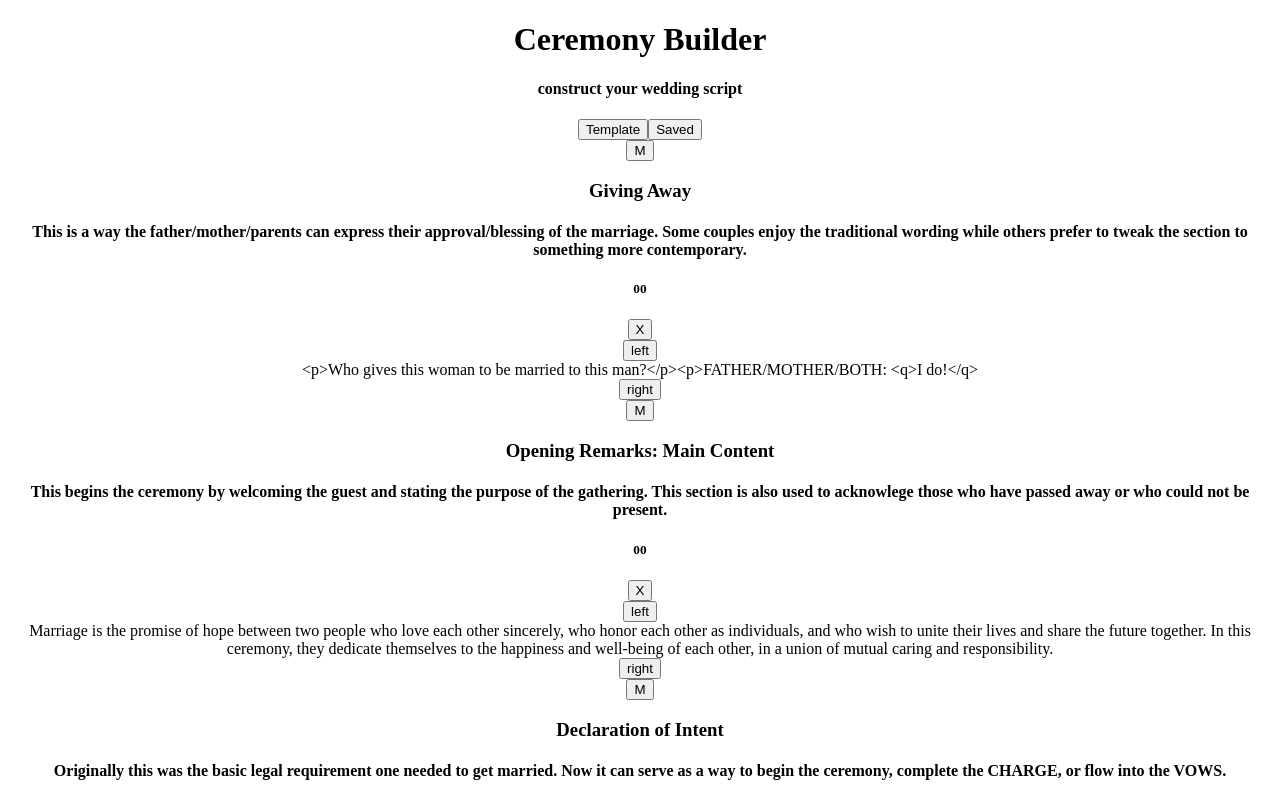
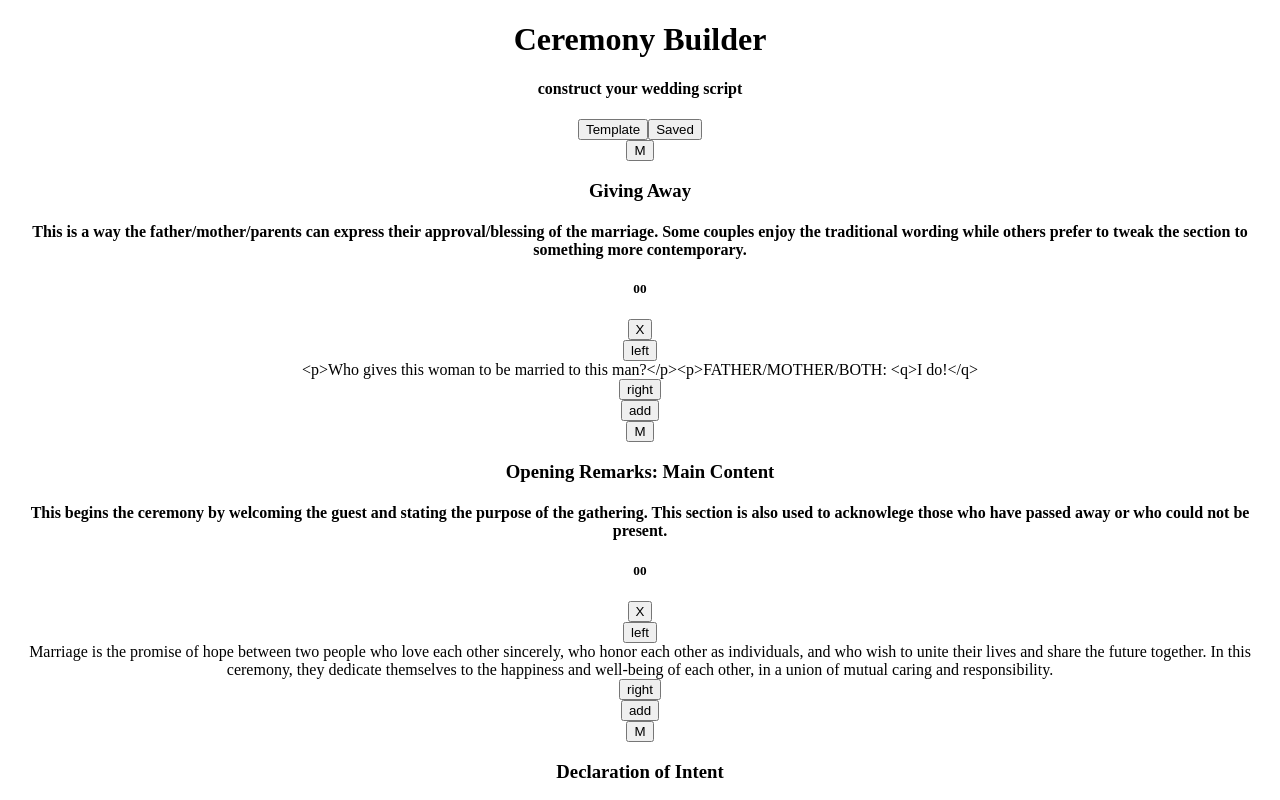
Before and after one commit to jakejurado/Ceremony_Builder, a React app: page / in a window 1280 px wide. Shown: the top 800 px of the page. Built offline with nearby package versions, Linux system fonts and the light colour scheme.

Commit message:
front end is functioning

```diff
--- a/src/Components/MainDisplay.jsx
+++ b/src/Components/MainDisplay.jsx
@@ -41,7 +41,11 @@ class MainDisplay extends Component{
           varName={item[0]}
           cardIndex={[item[1]]}
           updateCardIndex = {this.updateCardIndex}
-        /> );
+        />,
+        <div className='addButton'>
+          <button>add</button>
+        </div>
+      );
     })
     return(
       <div>
--- a/src/Components/Sections.jsx
+++ b/src/Components/Sections.jsx
@@ -20,11 +20,11 @@ class Sections extends Component{
     //depending on right or left click, change the state to the next content.
     let theIndex;
     switch(event.target.innerText){
-      case 'left':
+      case 'right':
         if(findI === contentArr.length-1) theIndex = 0;
         else theIndex = findI + 1;
         break;
-      case 'right':
+      case 'left':
         if(findI === 0) theIndex = contentArr.length - 1;
         else theIndex = findI - 1
         break;
```
